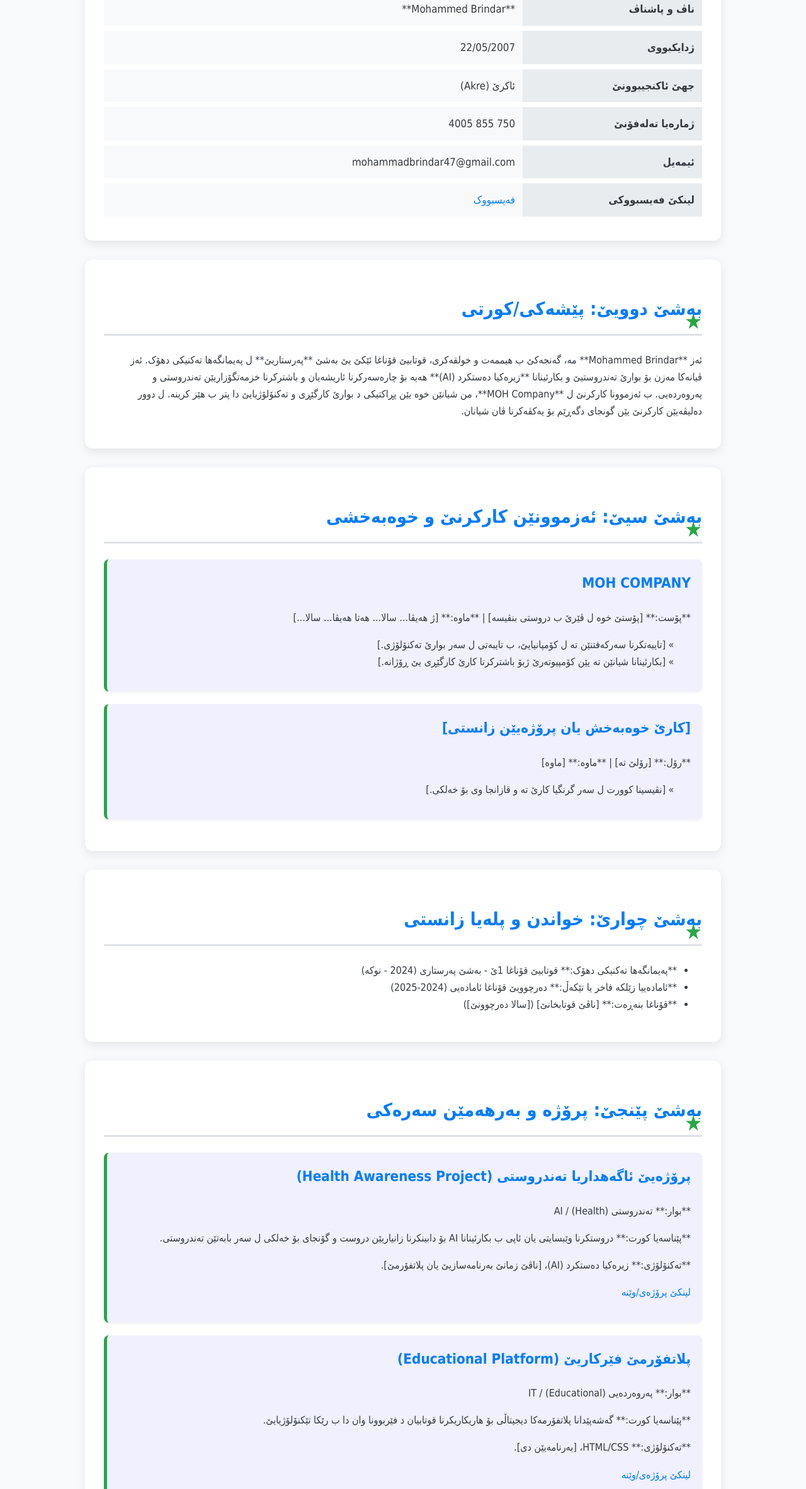
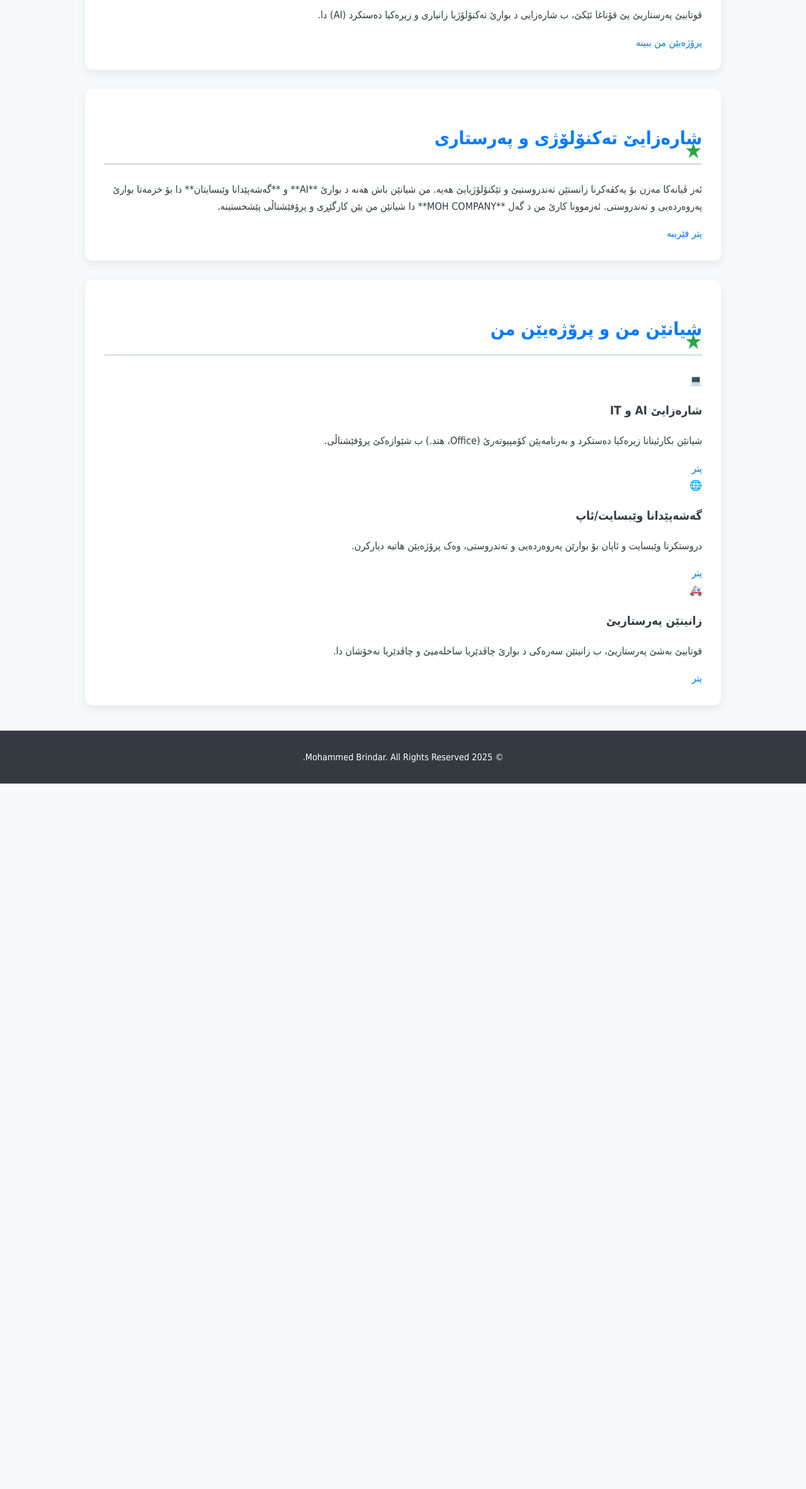
Before and after one commit to mohammedsurchy13-cell/mohammed-brindar, a plain HTML site: page index.html in a window 1280 px wide. Shown: the part 436-2800 px from the top of the page at 63% size. After the commit the page ends 1680 px from the top, so only its background shows below. Drawn offline with Linux system fonts and the light colour scheme; a web font is replaced by a local one.

Commit message:
Update index.html

```diff
--- a/index.html
+++ b/index.html
@@ -3,114 +3,74 @@
 <head>
     <meta charset="UTF-8">
     <meta name="viewport" content="width=device-width, initial-scale=1.0">
-    <title>پۆرتفۆلیۆیێ محمد بریار | Mohammed Brindar Pro Portfolio</title>
+    <title>پۆرتفۆلیۆیێ محمد بریار | Dark Pro Portfolio</title>
     <link rel="stylesheet" href="style.css">
 </head>
 <body>
 
-    <header>
-        <h1>پۆرتفۆلیۆ - Mohammed Brindar</h1>
-        <p>قوتابیێ پەرستاریێ و شارەزایێ زیرەکیا دەستکرد (AI)</p>
+    <header id="header-top">
+        <nav>
+            <div class="logo">H-Tech | M.B.</div>
+            <ul>
+                <li><a href="#home">سەرەتا</a></li>
+                <li><a href="#pêşekî">ل سەر من</a></li>
+                <li><a href="#prôje">پرۆژە</a></li>
+                <li><a href="#ziman">پەیوەندی</a></li>
+            </ul>
+        </nav>
     </header>
 
-    <section id="zanyari-kesi">
-        <h2>بەشێ ئێکێ: زانیاریێن کەسی</h2>
-        <table>
-            <tr><th>ناڤ و پاشناڤ</th><td>**Mohammed Brindar**</td></tr>
-            <tr><th>ژدایکبووی</th><td>22/05/2007</td></tr>
-            <tr><th>جهێ ئاکنجیبوونێ</th><td>ئاکرێ (Akre)</td></tr>
-            <tr><th>ژمارەیا تەلەفۆنێ</th><td>750 855 4005</td></tr>
-            <tr><th>ئیمەیل</th><td>mohammadbrindar47@gmail.com</td></tr>
-            <tr><th>لینکێ فەیسبووکی</th><td><a href="https://web.facebook.com/mohammad.brindar.9" target="_blank">فەیسبووک</a></td></tr>
-        </table>
+    <section id="home" class="hero-section">
+        <div class="hero-content">
+            <h4 class="sub-title">I'm Student & Tech Enthusiast</h4>
+            <h1>Mohammed Brindar</h1>
+            <p>قوتابیێ پەرستاریێ یێ قۆناغا ئێکێ، ب شارەزایی د بوارێ تەکنۆلۆژیا زانیاری و زیرەکیا دەستکرد (AI) دا.</p>
+            <a href="#prôje" class="btn">پرۆژەیێن من ببینە</a>
+        </div>
+        <div class="hero-image">
+                    </div>
     </section>
 
-    <section id="pêşekî">
-        <h2>بەشێ دوویێ: پێشەکی/کورتی</h2>
-        <p>ئەز **Mohammed Brindar** مە، گەنجەکێ ب هیممەت و خولقەکری، قوتابیێ قۆناغا ئێکێ یێ بەشێ **پەرستاریێ** ل پەیمانگەها تەکنیکی دهۆک. ئەز ڤیانەکا مەزن بۆ بوارێ تەندروستیێ و بکارئینانا **زیرەکیا دەستکرد (AI)** هەیە بۆ چارەسەرکرنا ئاریشەیان و باشترکرنا خزمەتگۆزاریێن تەندروستی و پەروەردەیی. ب ئەزموونا کارکرنێ ل **MOH Company**، من شیانێن خوە یێن پڕاکتیکی د بوارێ کارگێڕی و تەکنۆلۆژیایێ دا پتر ب هێز کرینە. ل دوور دەلیڤەیێن کارکرنێ یێن گونجای دگەڕێم بۆ یەکڤەکرنا ڤان شیانان.</p>
-    </section>
-
-    <section id="ezmûn">
-        <h2>بەشێ سیێ: ئەزموونێن کارکرنێ و خوەبەخشی</h2>
-        <div class="job-item">
-            <h3>MOH COMPANY</h3>
-            <p>**پۆست:** [پۆستێ خوە ل ڤێرێ ب دروستی بنڤیسە] | **ماوە:** [ژ هەیڤا... سالا... هەتا هەیڤا... سالا...]</p>
-            <ul>
-                <li>[تایبەتکرنا سەرکەفتنێن تە ل کۆمپانیایێ، ب تایبەتی ل سەر بوارێ تەکنۆلۆژی.]</li>
-                <li>[بکارئینانا شیانێن تە یێن کۆمپیوتەرێ ژبۆ باشترکرنا کارێ کارگێڕی یێ ڕۆژانە.]</li>
-            </ul>
-        </div>
-        <div class="job-item">
-            <h3>[کارێ خوەبەخش یان پرۆژەیێن زانستی]</h3>
-            <p>**رۆل:** [رۆلێ تە] | **ماوە:** [ماوە]</p>
-            <ul>
-                <li>[نڤیسینا کوورت ل سەر گرنگیا کارێ تە و قازانجا وی بۆ خەلکی.]</li>
-            </ul>
+    <section id="pêşekî" class="about-section">
+        <div class="about-image">
+                    </div>
+        <div class="about-content">
+            <h2 class="section-title">شارەزایێ تەکنۆلۆژی و پەرستاری</h2>
+            <p>ئەز ڤیانەکا مەزن بۆ یەکڤەکرنا زانستێن تەندروستیێ و تێکنۆلۆژیایێ هەیە. من شیانێن باش هەنە د بوارێ **AI** و **گەشەپێدانا وێبسایتان** دا بۆ خزمەتا بوارێ پەروەردەیی و تەندروستی. ئەزموونا کارێ من د گەل **MOH COMPANY** دا شیانێن من یێن کارگێڕی و پرۆفێشناڵی پێشخستینە.</p>
+            <a href="#shiyan" class="btn">پتر فێرببە</a>
         </div>
     </section>
 
-    <section id="xwandin">
-        <h2>بەشێ چوارێ: خواندن و پلەیا زانستی</h2>
-        <ul>
-            <li>**پەیمانگەها تەکنیکی دهۆک:** قوتابیێ قۆناغا 1ێ - بەشێ پەرستاری (2024 - نوکە)</li>
-            <li>**ئامادەییا زێلکە فاخر یا تێکەڵ:** دەرچوویێ قۆناغا ئامادەیی (2024-2025)</li>
-            <li>**قۆناغا بنەڕەت:** [ناڤێ قوتابخانێ] ([سالا دەرچوونێ])</li>
-        </ul>
-    </section>
+    <section id="shiyan" class="services-section">
+        <h2 class="section-title">شیانێن من و پرۆژەیێن من</h2>
+        <div class="services-grid">
 
-    <section id="prôje">
-        <h2>بەشێ پێنجێ: پرۆژە و بەرهەمێن سەرەکی</h2>
-        <div class="project-item">
-            <h3>پرۆژەیێ ئاگەهداریا تەندروستی (Health Awareness Project)</h3>
-            <p>**بوار:** تەندروستی (Health) / AI</p>
-            <p class="description">**پێناسەیا کورت:** دروستکرنا وێبسایتی یان ئاپی ب بکارئینانا AI بۆ دابینکرنا زانیاریێن دروست و گۆنجای بۆ خەلکی ل سەر بابەتێن تەندروستی.</p>
-            <p>**تەکنۆلۆژی:** زیرەکیا دەستکرد (AI)، [ناڤێ زمانێ بەرنامەسازیێ یان پلاتفۆرمێ].</p>
-            <p><a href="#">لینکێ پرۆژەی/وێنە</a></p>
-        </div>
-        <div class="project-item">
-            <h3>پلاتفۆرمێ فێرکاریێ (Educational Platform)</h3>
-            <p>**بوار:** پەروەردەیی (Educational) / IT</p>
-            <p class="description">**پێناسەیا کورت:** گەشەپێدانا پلاتفۆرمەکا دیجیتاڵی بۆ هاریکاریکرنا قوتابیان د فێربوونا وان دا ب رێکا تێکنۆلۆژیایێ.</p>
-            <p>**تەکنۆلۆژی:** HTML/CSS، [بەرنامەیێن دی].</p>
-            <p><a href="#">لینکێ پرۆژەی/وێنە</a></p>
+            <div class="service-card">
+                <div class="icon">💻</div>
+                <h3>شارەزایێ AI و IT</h3>
+                <p>شیانێن بکارئینانا زیرەکیا دەستکرد و بەرنامەیێن کۆمپیوتەرێ (Office، هتد.) ب شێوازەکێ پرۆفێشناڵی.</p>
+                <a href="#prôje" class="btn-small">پتر</a>
+            </div>
+
+            <div class="service-card">
+                <div class="icon">🌐</div>
+                <h3>گەشەپێدانا وێبسایت/ئاپ</h3>
+                <p>دروستکرنا وێبسایت و ئاپان بۆ بوارێن پەروەردەیی و تەندروستی، وەک پرۆژەیێن هاتیە دیارکرن.</p>
+                <a href="#prôje" class="btn-small">پتر</a>
+            </div>
+
+            <div class="service-card">
+                <div class="icon">🚑</div>
+                <h3>زانینێن پەرستاریێ</h3>
+                <p>قوتابیێ بەشێ پەرستاریێ، ب زانینێن سەرەکی د بوارێ چاڤدێریا ساخلەمیێ و چاڤدێریا نەخۆشان دا.</p>
+                <a href="#xwandin" class="btn-small">پتر</a>
+            </div>
+
         </div>
     </section>
 
-    <section id="shiyan">
-        <h2>بەشێ شەشێ: شیان و شارەزایی</h2>
-        <div class="skills-container">
-            <div>
-                <h3>شیانێن پرۆفێشناڵی</h3>
-                <ul>
-                    <li>**زیرەکیا دەستکرد (AI):** فێربوون و بکارئینانا پرەنسیپێن AI و پرۆژەیێن ل سەر AI.</li>
-                    <li>**شارەزایی کۆمپیوتەرێ (IT Expertise):** لێهاتن د بکارئینانا بەرنامەیێن سەرەکی.</li>
-                    <li>**گەشەپێدانا وێبسایتان و ئاپان (Web/App Development).**</li>
-                    <li>**زانینێن پەرستاریێ (Nursing Knowledge):** زانینێن دەستپێکی یێن بوارێ ساخلەمیێ.</li>
-                </ul>
-            </div>
-            <div>
-                <h3>شیانێن نەرمی</h3>
-                <ul>
-                    <li>**سەرکردایەتی و کارکرن د تیمان دا.**</li>
-                    <li>**چارەسەرکرنا ئاریشەیان (Problem Solving) ب شێوازەکێ ژیری.**</li>
-                    <li>**پابەندبوون ب دەمی و بەرپرسیاری (Commitment).**</li>
-                    <li>**رێکخستنا کاران و دەمی.**</li>
-                </ul>
-            </div>
-        </div>
-    </section>
-
-    <section id="ziman">
-        <h2>بەشێ حەفتێ: زمانان</h2>
-        <ul>
-            <li>**کوردی (بادینی):** دایکێ/باش</li>
-            <li>**ئینگلیزی (Înglîzî):** باش (Fluent)</li>
-            <li>**عەرەبی (Erebî):** باش (Fluent)</li>
-        </ul>
-    </section>
-
     <footer>
-        <p>&copy; 2025 Mohammed Brindar. هەمی ماف پاراستی یە.</p>
+        <p>&copy; 2025 Mohammed Brindar. All Rights Reserved.</p>
     </footer>
 
 </body>
```
